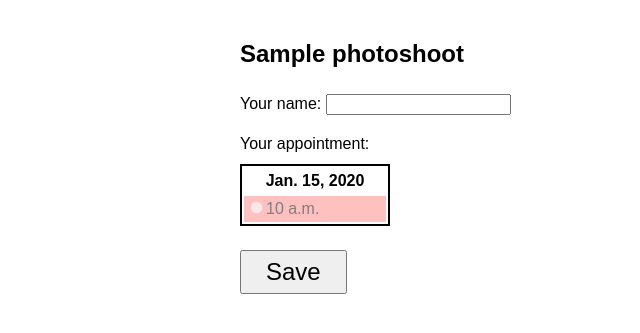
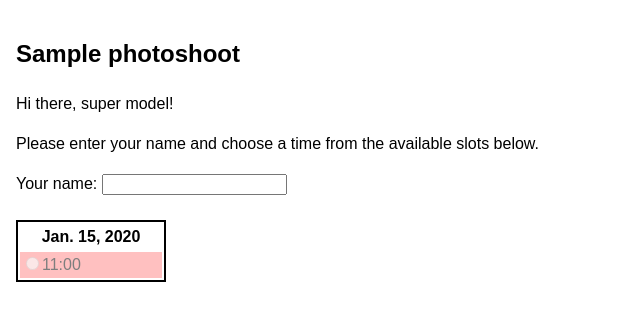
Before and after one commit to rtts/booking, a Django app: a page that uses booking/templates/booking/welcome.html in a window 1280 px wide. Shown: the top 333 px of the page, without its empty margins (0-640 px from the left). Run offline with Django 3.2, Linux system fonts and the light colour scheme; tables that the repository leaves empty hold one stand-in row (values such as "Sample post"); some libraries are stand-ins or nearby versions.

Commit message:
ready for production

```diff
--- a/booking/forms.py
+++ b/booking/forms.py
@@ -1,5 +1,7 @@
+from datetime import datetime
 from django import forms
-from .models import Subject
+from django.utils import timezone
+from .models import Subject, Timeslot
 
 class BookingForm(forms.ModelForm):
     timeslot = forms.ModelChoiceField(queryset=None, empty_label=None, widget=forms.RadioSelect)
@@ -25,3 +27,13 @@ class BookingForm(forms.ModelForm):
     class Meta:
         model = Subject
         exclude = ['slug']
+
+class ScheduleForm(forms.Form):
+    date = forms.DateField()
+
+    def save(self, shoot):
+        date = self.cleaned_data['date']
+        for hour in [10,11,12,13,14,15,16]:
+            for minute in [0,10,20,30,40,50]:
+                dt = timezone.make_aware(datetime(date.year, date.month, date.day, hour=hour, minute=minute))
+                Timeslot(time=dt, shoot=shoot, dummy=(minute==50)).save()
--- a/booking/models.py
+++ b/booking/models.py
@@ -17,8 +17,6 @@ def random_string():
 class Photoshoot(models.Model):
     slug = models.SlugField(_('slug'), unique=True)
     title = models.CharField(_('title'), max_length=32)
-    introduction = RichTextField(_('introduction'), blank=True)
-    confirmation = RichTextField(_('confirmation'), blank=True)
 
     def __str__(self):
         return self.title
@@ -47,6 +45,7 @@ class Timeslot(models.Model):
     shoot = models.ForeignKey(Photoshoot, verbose_name=_('shoot'), related_name=_('timeslots'), on_delete=models.PROTECT)
     subject = models.OneToOneField(Subject, blank=True, null=True, verbose_name=_('subject'), related_name='timeslot', on_delete=models.PROTECT)
     time = models.DateTimeField(_('time'))
+    dummy = models.BooleanField(_('dummy'), default=False)
 
     def __str__(self):
         return str(self.time)
--- a/booking/static/booking/main.scss.css
+++ b/booking/static/booking/main.scss.css
@@ -5,13 +5,17 @@ html, body {
   line-height: 1.5; }
 
 main {
-  padding: 1em;
-  max-width: 800px;
-  margin: auto; }
+  padding: 1em; }
+
+div.intro {
+  max-width: 600px; }
 
 label {
   display: block;
   cursor: pointer; }
+
+.error {
+  border: 1px solid red; }
 
 button {
   font-size: 1.5em;
--- a/booking/templates/booking/welcome.html
+++ b/booking/templates/booking/welcome.html
@@ -4,14 +4,67 @@
 {% block content %}
   <h1>{{object.title}}</h1>
 
-  <form method="post">
+  <div class="intro">
+    {% if not form.instance.timeslot %}
+      <p>
+        Hi there, super model!
+      </p>
+      <p>
+        Please enter your name and choose a time from the available slots below.
+      </p>
+    {% else %}
+      <p>
+        Thanks for your reservation, {{form.instance.name}}! Your
+        personal portrait session is now scheduled at the following
+        date and time:
+      </p>
+
+      <blockquote>
+        <b>{{form.instance.timeslot.time|date}} {{form.instance.timeslot.time|time:"H:i"}}</b>
+      </blockquote>
+
+      <p>
+        After your visit you will receive multiple high-resolution
+        photographs, carefully selected and edited. Please allow a
+        week or two to process all of the pictures. Then, they will me
+        made available at the following URL:
+      </p>
+
+      <blockquote>
+        <a class="button" href="{{form.instance.get_url}}">{{form.instance.get_url}}</a>
+      </blockquote>
+
+      <p>
+        Be sure to bookmark this link now!
+      </p>
+
+      <p>
+        {% trans 'If you have any questions, please contact' %}
+        <a href="mailto:info@superformosa.nl">info@superformosa.nl</a>
+      </p>
+
+      <p>
+        Greetings,<br>
+        Jaap Joris Vens<br>
+        Super Formosa Photography
+      </p>
+    {% endif %}
+  </div>
+
+  {% if not form.instance.timeslot %}
+
+    <form method="post" id="form">
       {% csrf_token %}
       <p>
-      {% trans 'Your name' %}:
+        Your name:
         {{form.name}}
       </p>
+      {% if form.name.errors %}
+        <p style="color:red">
+          Please enter your name first!
+        </p>
+      {% endif %}
 
-    {% trans 'Your appointment' %}:
       <div class="tables">
         {% regroup object.timeslots.all by time.date as slots_per_day %}
         {% for day in slots_per_day %}
@@ -21,27 +74,29 @@
             </tr>
             {% for timeslot in day.list %}
               <tr>
-              <td class="{% if form.instance.timeslot.id == timeslot.id %}booked{% elif timeslot.subject %}unavailable{% endif %}">
-                <label for="id_timeslot_{{timeslot.id}}"><input type="radio" name="timeslot" value="{{timeslot.id}}" required id="id_timeslot_{{timeslot.id}}" {% if form.instance.timeslot.id == timeslot.id %}checked{% elif timeslot.subject %}disabled{% endif %}>{{timeslot.time.time}}</label>
+                <td class="{% if form.instance.timeslot.id == timeslot.id %}booked{% elif timeslot.subject or timeslot.dummy %}unavailable{% endif %}">
+                  <label for="id_timeslot_{{timeslot.id}}"><input type="radio" name="timeslot" value="{{timeslot.id}}" required id="id_timeslot_{{timeslot.id}}" {% if form.instance.timeslot.id == timeslot.id %}checked{% elif timeslot.subject or timeslot.dummy %}disabled{% endif %}>{{timeslot.time|time:"H:i"}}</label>
                 </td>
               </tr>
             {% endfor %}
           </table>
         {% endfor %}
       </div>
+    </form>
 
-    <p>
-      <button>{% trans 'Save' %}</button>
-    </p>
+  {% endif %}
+{% endblock %}
 
-    {% if form.instance.timeslot %}
-      <p>
-        {% trans 'Thanks for your reservation! This will be your personal portrait URL:' %}
-      </p>
-      <p>
-        <a class="button" href="{{form.instance.get_url}}">{{form.instance.get_url}}</a>
-      </p>
-    {% endif %}
-
-  </form>
+{% block extrabody %}
+  <script>
+    document.addEventListener("DOMContentLoaded", function(event) {
+        var form = document.getElementById('form');
+        var labels = document.querySelectorAll('label');
+        for (var label of labels) {
+            label.addEventListener('click', function() {
+                form.submit();
+            });
+        }
+    });
+  </script>
 {% endblock %}
--- a/booking/urls.py
+++ b/booking/urls.py
@@ -1,9 +1,9 @@
 from django.urls import path
-from .views import Welcome, Success
+from .views import Welcome, Schedule
 
 app_name = 'booking'
 
 urlpatterns = [
     path('<slug:slug>/', Welcome.as_view(), name='welcome'),
-    path('<slug:slug>/success/', Success.as_view(), name='success'),
+    path('<slug:slug>/add/', Schedule.as_view(), name='schedule'),
 ]
--- a/booking/views.py
+++ b/booking/views.py
@@ -1,8 +1,9 @@
 from django.shortcuts import reverse
 from django.views.generic import FormView, DetailView
 from django.views.generic.detail import SingleObjectMixin
+from django.contrib.auth.mixins import LoginRequiredMixin
 from .models import Photoshoot, Subject
-from .forms import BookingForm
+from .forms import BookingForm, ScheduleForm
 
 class Welcome(SingleObjectMixin, FormView):
     template_name = 'booking/welcome.html'
@@ -36,14 +37,22 @@ class Welcome(SingleObjectMixin, FormView):
         self.request.session['subject_id'] = subject.id
         return super().form_valid(form)
 
-class Success(DetailView):
-    template_name = 'booking/success.html'
+class Schedule(LoginRequiredMixin, SingleObjectMixin, FormView):
+    form_class = ScheduleForm
+    template_name = 'booking/schedule.html'
     model = Photoshoot
 
-    def get_context_data(self, **kwargs):
-        context = super().get_context_data(**kwargs)
-        try:
-            context['subject'] = Subject.objects.get(id=self.request.session.get('subject_id'))
-        except Subject.DoesNotExist:
-            pass
-        return context
+    def get_success_url(self):
+        return reverse('booking:welcome', args=[self.object.slug])
+
+    def get(self, request, *args, **kwargs):
+        self.object = self.get_object()
+        return super().get(request, *args, **kwargs)
+
+    def post(self, request, *args, **kwargs):
+        self.object = self.get_object()
+        return super().post(request, *args, **kwargs)
+
+    def form_valid(self, form):
+        form.save(self.object)
+        return super().form_valid(form)
```
Also changed, not shown: booking/static/booking/main.scss (+8 -2 lines), booking/templates/booking/schedule.html (added, +10 -0 lines), booking/templates/booking/success.html (deleted, +0 -8 lines), booking/migrations/0001_initial.py, 1 other file. Lines whose indentation alone changed are shown as unchanged.
